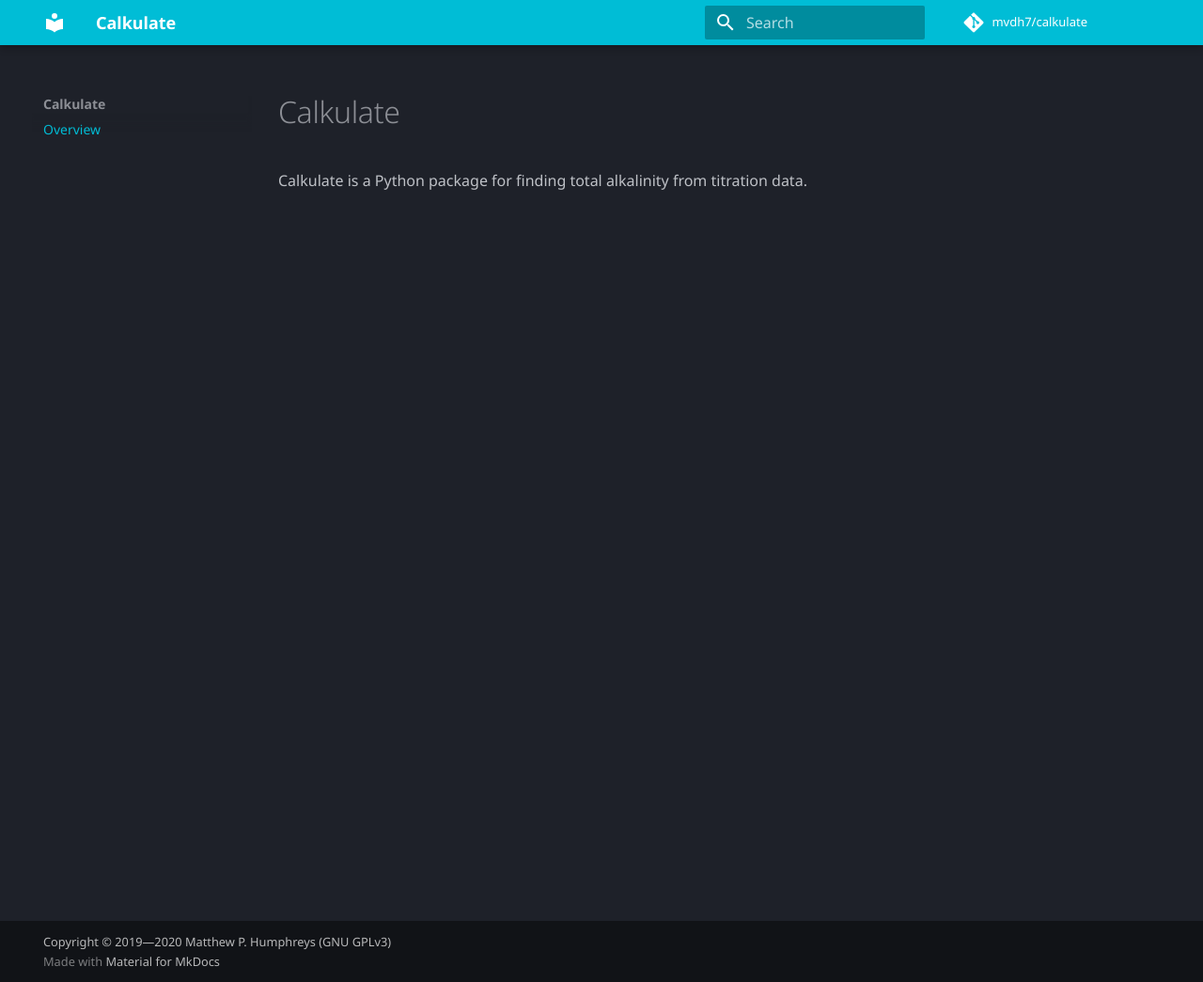
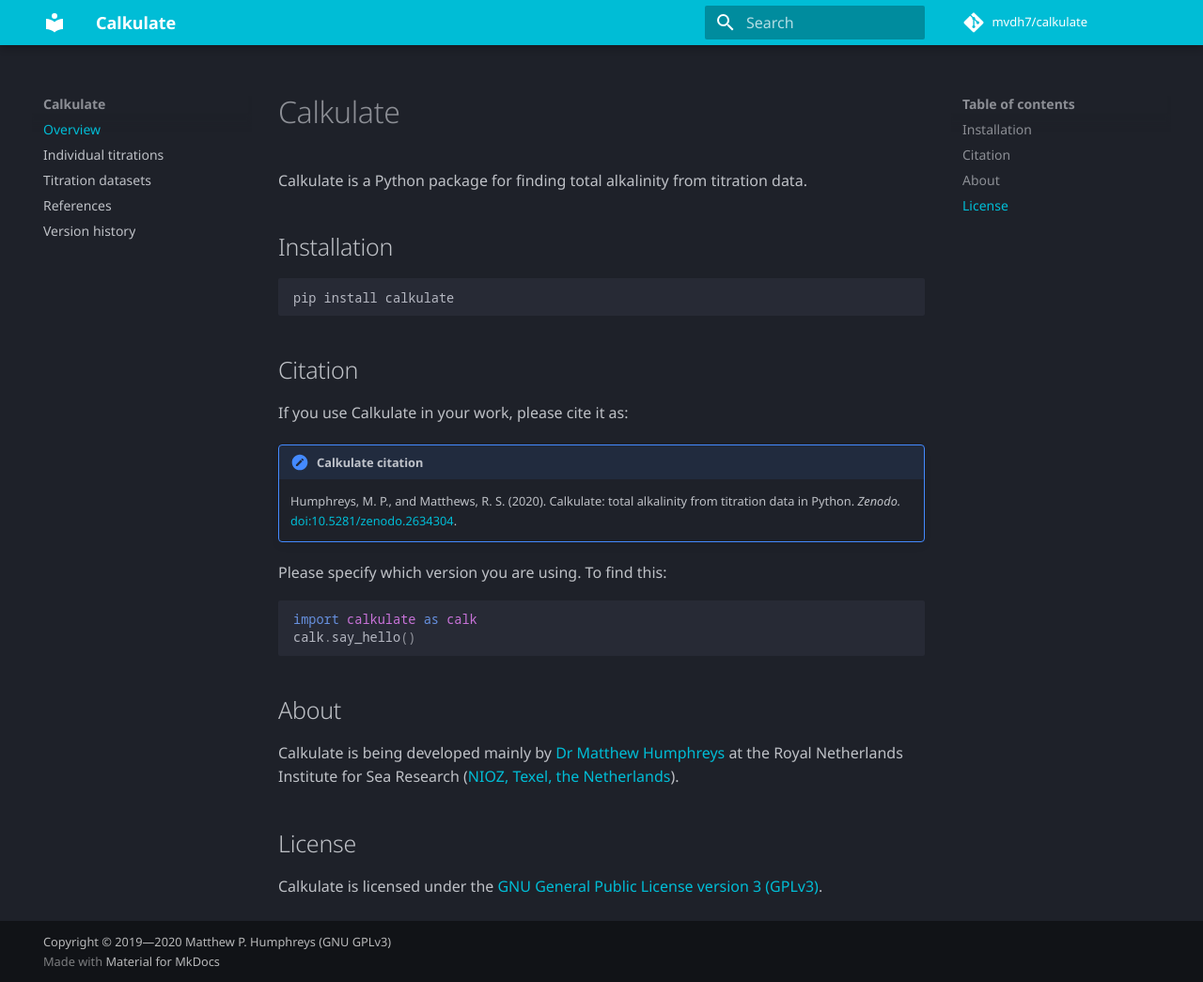
Before and after one commit to mvdh7/calkulate, an MkDocs documentation site: the page built from docs/index.md, in a window 1280 px wide and 1045 px high. Shown: the whole window at 94% size. Built offline with MkDocs 1.6.1 and Material for MkDocs 9.7.7, drawn with Linux system fonts in a browser that asks for light colours; comment, search, counter and statistics services are not loaded.

Commit message:
Begin docs

```diff
--- a/calkulate/__init__.py
+++ b/calkulate/__init__.py
@@ -36,3 +36,7 @@
 # Aliases to top level
 Titration = types.Titration
 Dataset = datasets.Dataset
+
+
+def say_hello():
+    print("This is Calkulate v{}.".format(__version__))
--- a/docs/index.md
+++ b/docs/index.md
@@ -1,3 +1,29 @@
 # Calkulate
 
 Calkulate is a Python package for finding total alkalinity from titration data.
+
+## Installation
+
+    pip install calkulate
+
+## Citation
+
+If you use Calkulate in your work, please cite it as:
+
+!!! note "Calkulate citation"
+    Humphreys, M. P., and Matthews, R. S. (2020).  Calkulate: total alkalinity from titration data in Python.  *Zenodo.*  [doi:10.5281/zenodo.2634304](https://doi.org/10.5281/zenodo.2634304).
+
+Please specify which version you are using.  To find this:
+
+    :::python
+    import calkulate as calk
+    calk.say_hello()
+
+## About
+
+Calkulate is being developed mainly by [Dr Matthew Humphreys](https://mvdh.xyz) at the Royal Netherlands Institute for Sea Research ([NIOZ, Texel, the Netherlands](https://www.nioz.nl/en)).
+
+
+## License
+
+Calkulate is licensed under the [GNU General Public License version 3 (GPLv3)](https://www.gnu.org/licenses/gpl-3.0.en.html).
--- a/mkdocs.yml
+++ b/mkdocs.yml
@@ -9,6 +9,10 @@
 
 nav:
   - Overview: index.md
+  - Individual titrations: titrations.md
+  - Titration datasets: datasets.md
+  - References: references.md
+  - Version history: versions.md
 
 theme:
   name: material
@@ -20,3 +24,18 @@
   font:
     text: Noto Sans
     code: Noto Sans Mono
+
+# Extensions
+markdown_extensions:
+  - admonition
+  - pymdownx.superfences
+  - pymdownx.details
+  - codehilite:
+      guess_lang: false
+  - toc:
+      permalink: true
+  - footnotes
+  - pymdownx.inlinehilite
+  - pymdownx.arithmatex
+extra_javascript:
+  - https://cdnjs.cloudflare.com/ajax/libs/mathjax/2.7.0/MathJax.js?config=TeX-MML-AM_CHTML
```
Also changed, not shown: docs/references.md (added, +21 -0 lines), docs/versions.md (added, +15 -0 lines), docs/datasets.md (added), docs/titrations.md (added), 1 other file.
